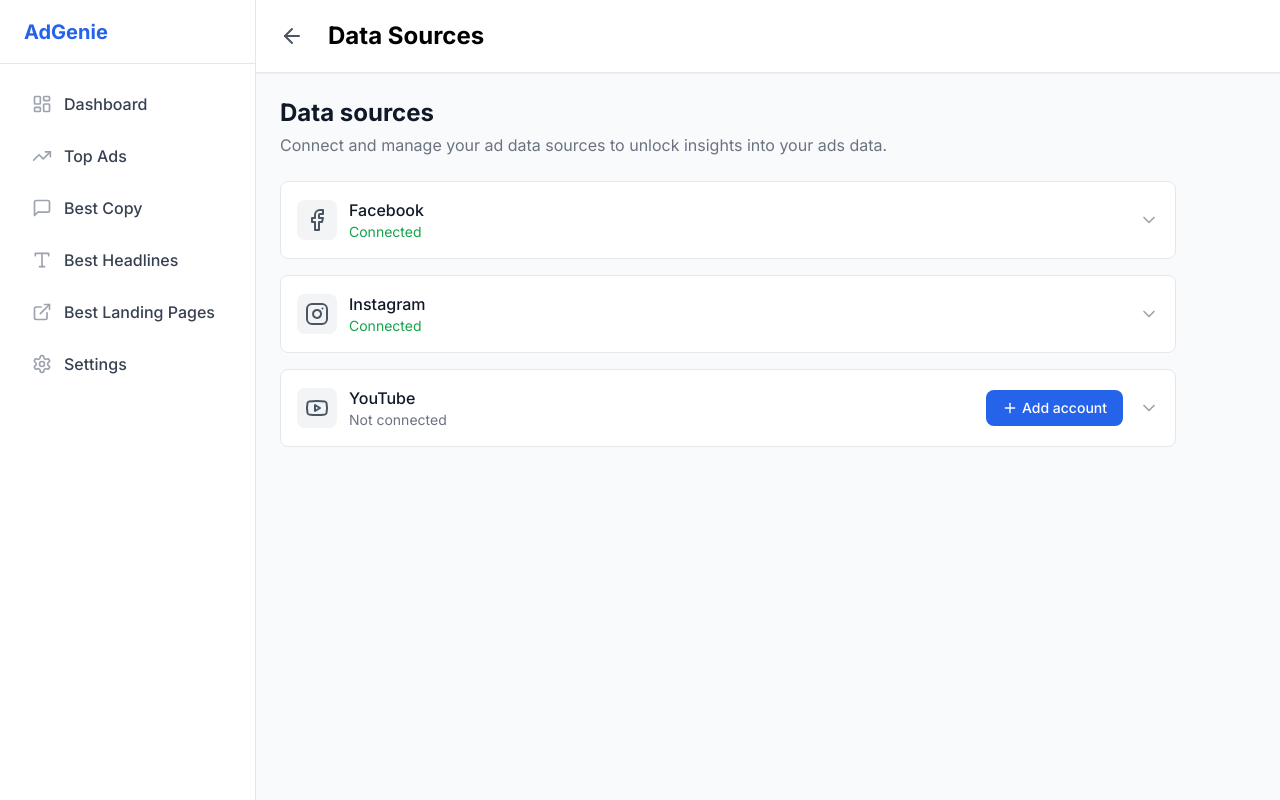
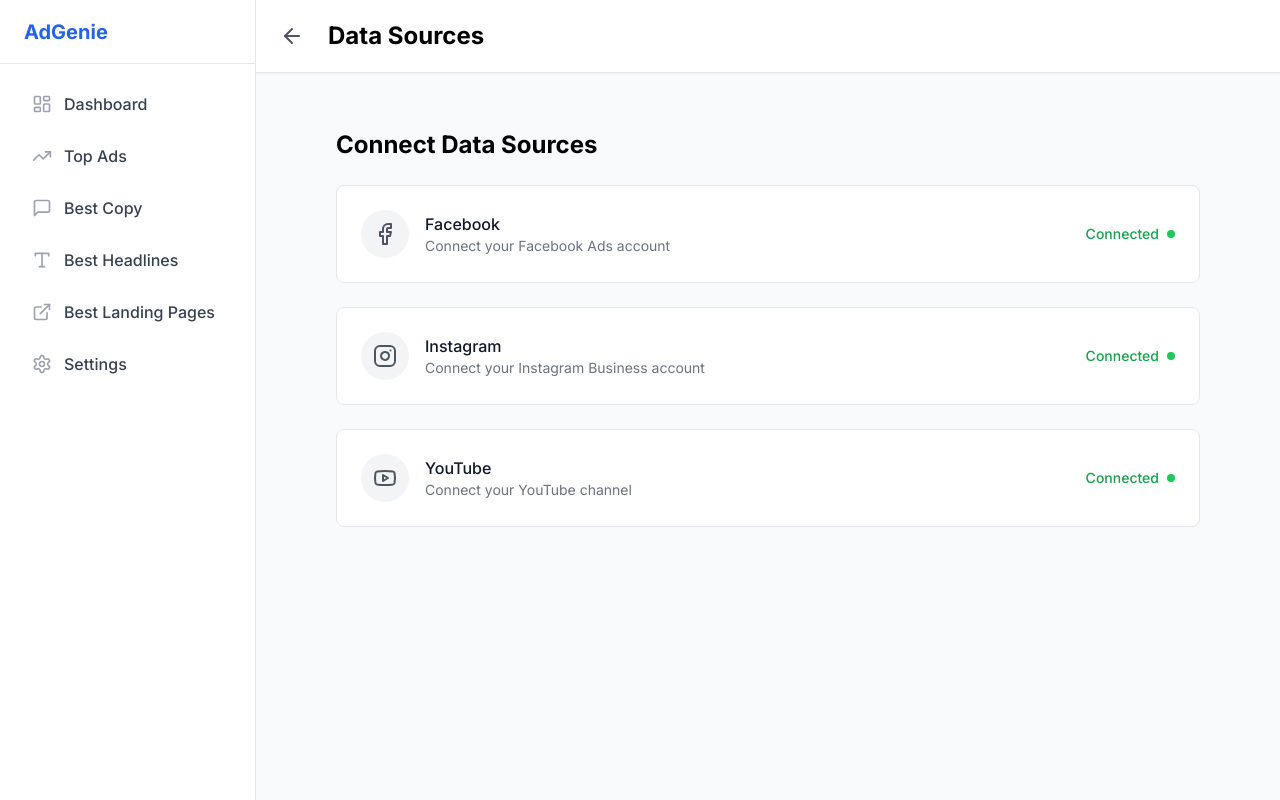
Before and after one commit to bombaygordon/adgenieofficial, a Next.js app: page /settings/data-sources in a window 1280 px wide. Built offline with nearby package versions, Linux system fonts and the light colour scheme.

Commit message:
Fix type errors in DataSources component and update Platform interface

```diff
--- a/app/components/DataSources.tsx
+++ b/app/components/DataSources.tsx
@@ -1,110 +1,85 @@
-import React, { useState } from 'react';
-import { ChevronDown, Plus } from 'lucide-react';
-import { useAccounts } from '../context/AccountsContext';
+import React from 'react';
+import { Facebook, Instagram, Youtube, ArrowRight } from 'lucide-react';
+import { useAccounts, type Platform } from '../context/AccountsContext';
+
+const availablePlatforms: Platform[] = [
+  {
+    id: 'facebook1',
+    name: 'Facebook',
+    description: 'Connect your Facebook Ads account',
+    icon: Facebook,
+    status: 'disconnected',
+    accountId: '',
+    accountName: 'Facebook Ads Account'
+  },
+  {
+    id: 'instagram1',
+    name: 'Instagram',
+    description: 'Connect your Instagram Business account',
+    icon: Instagram,
+    status: 'disconnected',
+    accountId: '',
+    accountName: 'Instagram Business Account'
+  },
+  {
+    id: 'youtube1',
+    name: 'YouTube',
+    description: 'Connect your YouTube channel',
+    icon: Youtube,
+    status: 'disconnected',
+    accountId: '',
+    accountName: 'YouTube Channel'
+  }
+];
 
 export default function DataSources() {
-  const { platforms, connectPlatform, disconnectPlatform } = useAccounts();
-  const [expandedPlatforms, setExpandedPlatforms] = useState<string[]>([]);
-
-  const togglePlatform = (platformId: string) => {
-    setExpandedPlatforms(current =>
-      current.includes(platformId)
-        ? current.filter(id => id !== platformId)
-        : [...current, platformId]
-    );
-  };
+  const { platforms, connectPlatform } = useAccounts();
+  const connectedPlatformIds = platforms.map(p => p.id);
 
   return (
-    <div className="max-w-4xl">
-      <div className="mb-6">
-        <h1 className="text-2xl font-bold text-gray-900">Data sources</h1>
-        <p className="text-gray-500 mt-1">
-          Connect and manage your ad data sources to unlock insights into your ads data.
-        </p>
-      </div>
+    <div className="max-w-4xl mx-auto py-8 px-4">
+      <h1 className="text-2xl font-bold mb-6">Connect Data Sources</h1>
+      <div className="grid gap-6">
+        {availablePlatforms.map((platform) => {
+          const isConnected = connectedPlatformIds.includes(platform.id);
 
-      <div className="space-y-4">
-        {platforms.map((platform) => (
-          <div key={platform.id} className="border rounded-lg bg-white overflow-hidden">
+          return (
             <div
-              className="p-4 flex items-center justify-between cursor-pointer hover:bg-gray-50"
-              onClick={() => togglePlatform(platform.id)}
+              key={platform.id}
+              className="bg-white rounded-lg border p-6 flex items-center justify-between"
             >
-              <div className="flex items-center space-x-3">
-                <div className="w-10 h-10 rounded-lg bg-gray-100 flex items-center justify-center">
+              <div className="flex items-center space-x-4">
+                <div className="w-12 h-12 rounded-full bg-gray-100 flex items-center justify-center">
                   <platform.icon size={24} className="text-gray-600" />
                 </div>
                 <div>
                   <h3 className="font-medium text-gray-900">{platform.name}</h3>
-                  {platform.status === 'connected' ? (
-                    <p className="text-sm text-green-600">Connected</p>
-                  ) : (
-                    <p className="text-sm text-gray-500">Not connected</p>
-                  )}
+                  <p className="text-sm text-gray-500">{platform.description}</p>
                 </div>
               </div>
-              <div className="flex items-center space-x-4">
-                {platform.status === 'disconnected' && (
+
+              {!isConnected && (
                 <button
                   onClick={(e) => {
                     e.stopPropagation();
-                      connectPlatform(platform.id);
+                    connectPlatform(platform);
                   }}
                   className="px-4 py-2 bg-blue-600 text-white text-sm font-medium rounded-lg hover:bg-blue-700 transition-colors flex items-center"
                 >
-                    <Plus size={16} className="mr-1" />
-                    Add account
+                  Connect
+                  <ArrowRight size={16} className="ml-2" />
                 </button>
               )}
-                <ChevronDown
-                  size={20}
-                  className={`text-gray-400 transition-transform ${
-                    expandedPlatforms.includes(platform.id) ? 'rotate-180' : ''
-                  }`}
-                />
-              </div>
-            </div>
 
-            {/* Expanded content */}
-            {expandedPlatforms.includes(platform.id) && (
-              <div className="border-t px-4 py-3 bg-gray-50">
-                {platform.status === 'connected' ? (
-                  <div className="space-y-3">
-                    <div className="flex items-center justify-between p-3 bg-white rounded-lg">
-                      <div>
-                        <p className="font-medium text-gray-900">{platform.accountName}</p>
-                        <p className="text-sm text-gray-500">
-                          {platform.id === 'meta' && 'Business Manager Account'}
-                          {platform.id === 'google' && 'Google Ads Account'}
-                          {platform.id === 'tiktok' && 'TikTok Ads Account'}
-                        </p>
-                      </div>
-                      <div className="flex items-center space-x-3">
-                        <span className="text-sm text-green-600">Synced</span>
-                        <button
-                          onClick={() => disconnectPlatform(platform.id)}
-                          className="px-3 py-1 text-sm text-red-600 hover:bg-red-50 rounded-full transition-colors"
-                        >
-                          Disconnect
-                        </button>
-                      </div>
-                    </div>
-                    <button
-                      className="w-full p-3 border border-dashed rounded-lg text-sm text-gray-500 hover:bg-white transition-colors flex items-center justify-center"
-                    >
-                      <Plus size={16} className="mr-1" />
-                      Add another account
-                    </button>
-                  </div>
-                ) : (
-                  <div className="text-sm text-gray-500 text-center py-2">
-                    No accounts connected. Click "Add account" to get started.
+              {isConnected && (
+                <div className="flex items-center">
+                  <span className="text-sm text-green-600 font-medium mr-2">Connected</span>
+                  <div className="w-2 h-2 rounded-full bg-green-500" />
                 </div>
               )}
             </div>
-            )}
-          </div>
-        ))}
+          );
+        })}
       </div>
     </div>
   );
--- a/app/context/AccountsContext.tsx
+++ b/app/context/AccountsContext.tsx
@@ -10,6 +10,7 @@
   accountId: string;
   accountName: string;
   icon: React.ElementType;
+  description: string;
 }
 
 interface AccountsContextType {
@@ -28,7 +29,8 @@
       status: 'connected',
       accountId: 'fb123',
       accountName: 'Main Facebook Account',
-      icon: Facebook
+      icon: Facebook,
+      description: 'Main Facebook Account'
     },
     {
       id: 'instagram1',
@@ -36,7 +38,8 @@
       status: 'connected',
       accountId: 'ig123',
       accountName: 'Business Instagram',
-      icon: Instagram
+      icon: Instagram,
+      description: 'Business Instagram'
     },
     {
       id: 'youtube1',
@@ -44,7 +47,8 @@
       status: 'disconnected',
       accountId: 'yt123',
       accountName: 'Brand Channel',
-      icon: Youtube
+      icon: Youtube,
+      description: 'Brand Channel'
     }
   ]);
 
```
Lines whose indentation alone changed are shown as unchanged.
